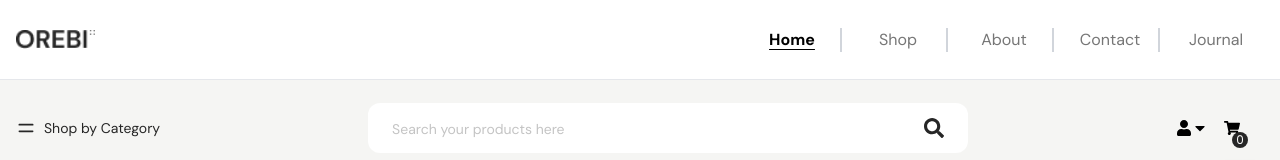
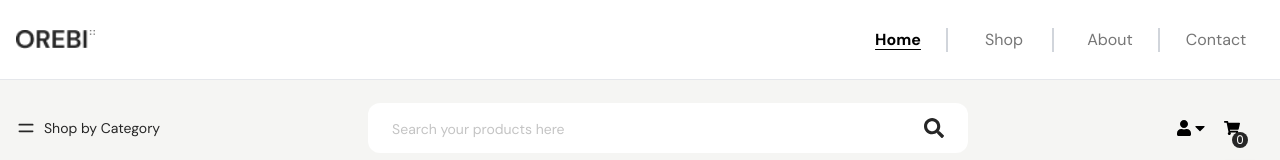
Before and after one commit to hydi-official/HCI, a React (Create React App) app: page / in a window 1280 px wide. Shown: the top 160 px of the page. Built offline with nearby package versions, Linux system fonts and the light colour scheme.

Commit message:
journal page removed from header

```diff
--- a/src/constants/index.js
+++ b/src/constants/index.js
@@ -35,11 +35,7 @@ export const navBarList = [
     title: "Contact",
     link: "contact",
   },
-  {
-    _id: 1005,
-    title: "Journal",
-    link: "/journal",
-  },
+
 ];
 // =================== NavBarList End here ======================
 // =================== Special Offer data Start here ============
```
